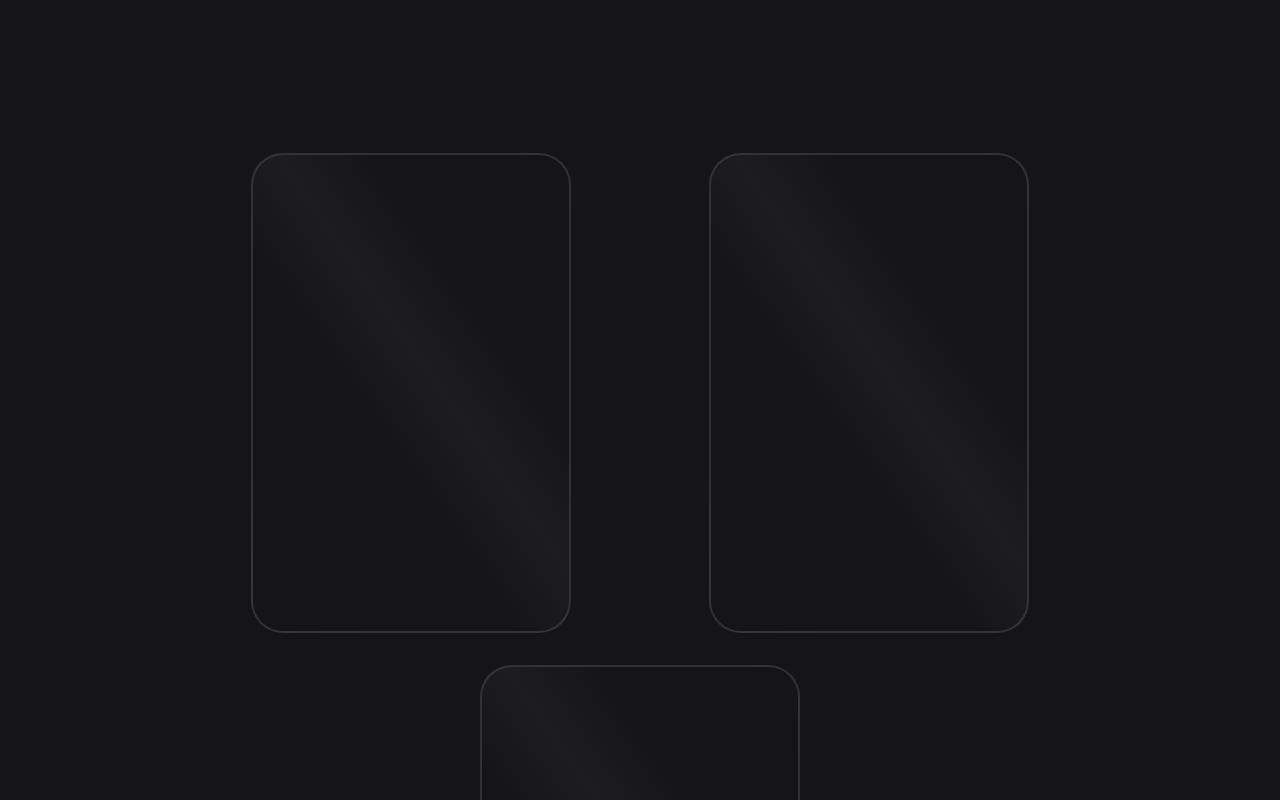
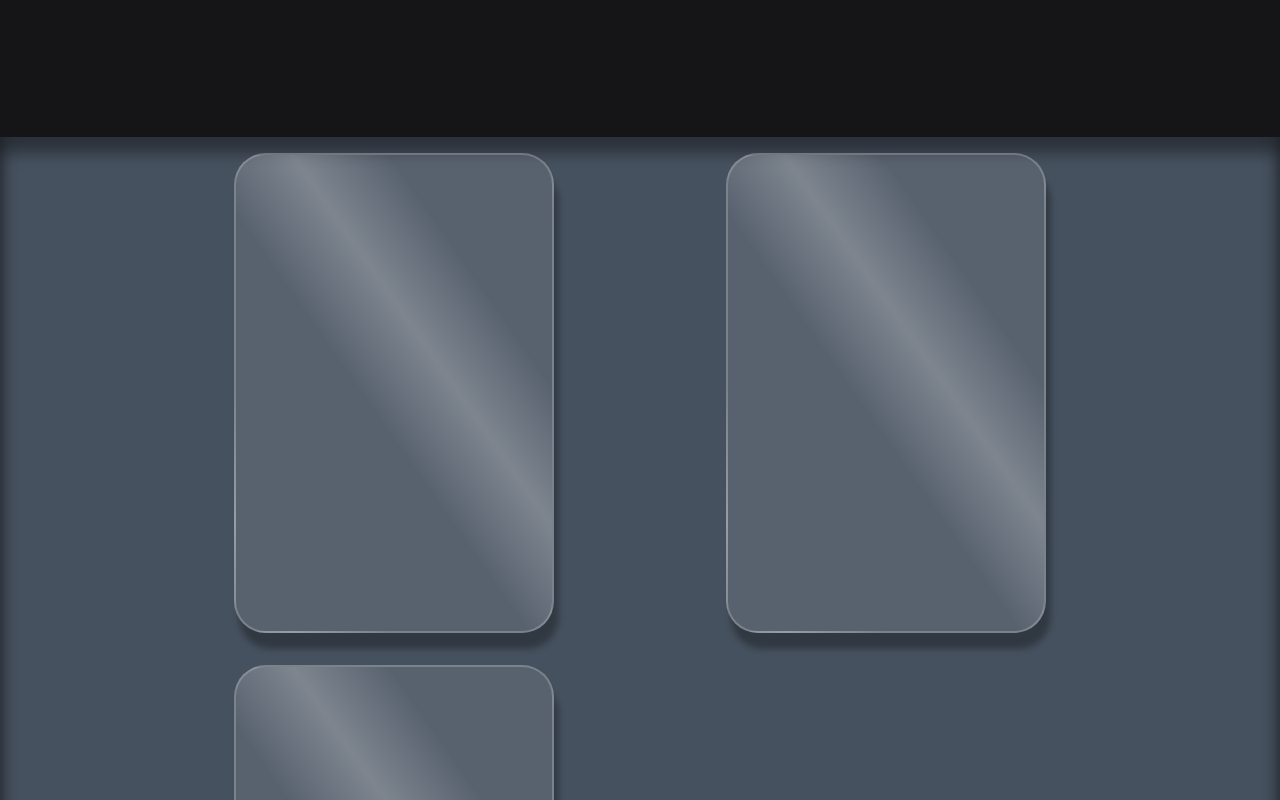
Before and after one commit to hubatrifusz/taxi, an Angular app: page / in a window 1280 px wide. Shown: the part 1260-2060 px from the top of the page. Built offline with nearby package versions, Linux system fonts and the light colour scheme.

Commit message:
reserve-card updated

```diff
--- a/src/app/components/reserve-card/reserve-card.component.scss
+++ b/src/app/components/reserve-card/reserve-card.component.scss
@@ -4,13 +4,15 @@
   margin: 1rem;
   width: 20rem;
   aspect-ratio: 1/1.5;
-  background: linear-gradient(55deg, $main-color 40%, #1d1d1f, $main-color 70%);;
+  background: linear-gradient(55deg, rgba(255, 255, 255, 0.1) 45%, rgba(255, 255, 255, 0.3), rgba(255, 255, 255, 0.1) 75%);;
   border-radius: 2rem;
-  border: rgba(94, 94, 94, 0.4) solid 2px;
+  border: rgba(255, 255, 255, 0.2) solid 2px;
   transition: all 0.3s ease-in-out;
+  box-shadow: 0.3rem 1rem 0.4rem rgba(0, 0, 0, 0.3);
 }
 
 .card:hover {
   width: 21rem;
-  border-color: rgba(150, 150, 150, 0.4);
+  border-color: rgba(255, 255, 255, 0.4);
+  box-shadow: 0.7rem 1.4rem 0.4rem rgba(0, 0, 0, 0.15);
 }
--- a/src/app/pages/home/home.component.scss
+++ b/src/app/pages/home/home.component.scss
@@ -42,10 +42,12 @@
 #reserveCards {
   width: 100%;
   display: flex;
-  background-color: $main-color;
+  background-color: $accent-color;
   flex-direction: row;
-  justify-content: space-evenly;
+  justify-content: space-between;
   align-items: center;
   flex-wrap: wrap;
-  padding: 0 10% 0 10%;
+  padding: 0 17% 0 17%;
+  height: 100vh;
+  box-shadow: inset 0 1rem 1rem rgba(0, 0, 0, 0.4),inset 0 -1rem 1rem rgba(0, 0, 0, 0.4);
 }
```
